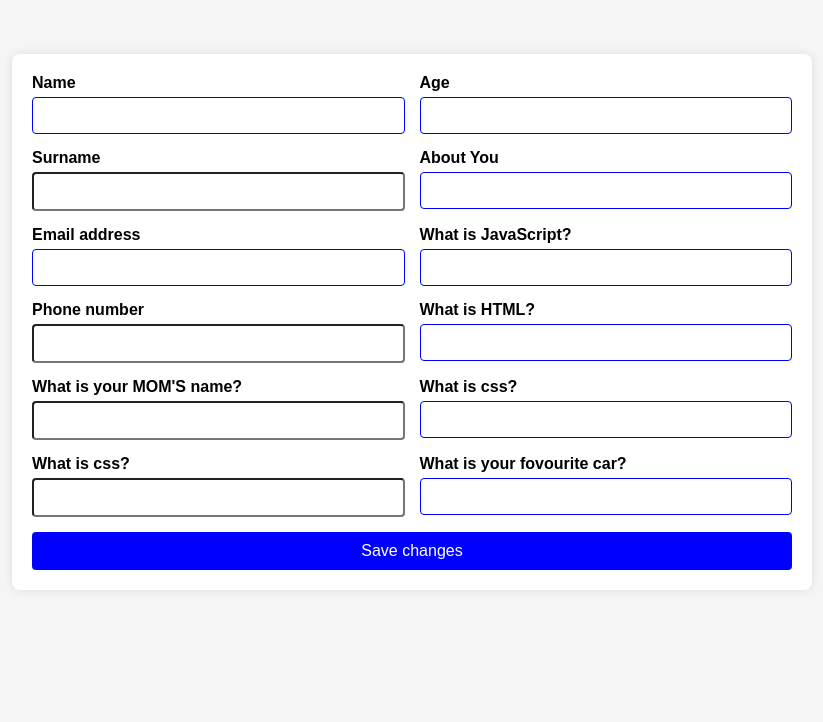
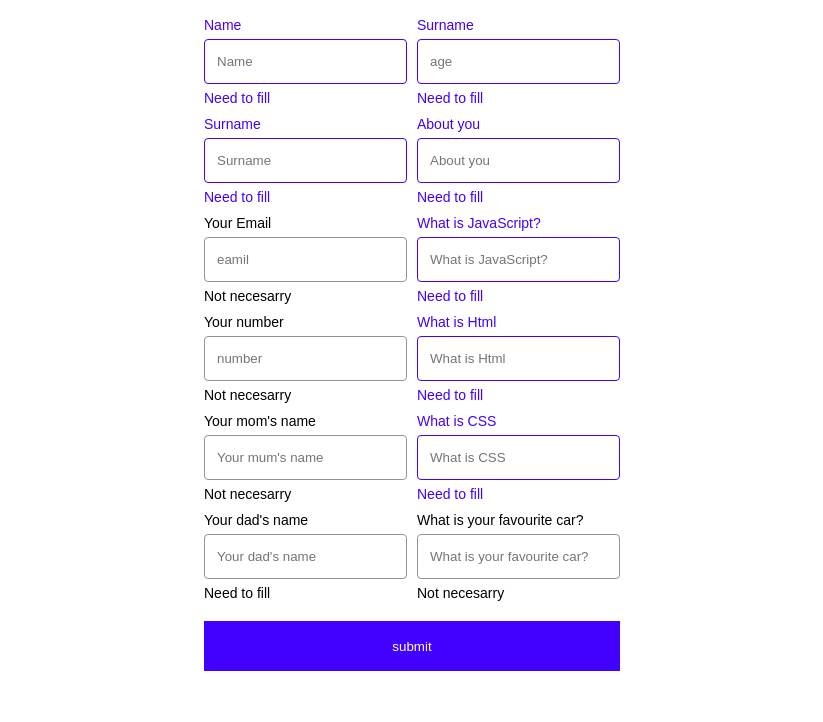
Before and after one commit to Billy-Harington/error, a plain HTML site: page index.html in a window 1280 px wide. Shown: the part 78-800 px from the top of the page, without its empty margins (228-1051 px from the left). Drawn offline with Linux system fonts and the light colour scheme.

Commit message:
Add files via upload

```diff
--- a/index.html
+++ b/index.html
@@ -1,25 +1,27 @@
 <!DOCTYPE html>
 <html lang="en">
+
 <head>
   <meta charset="UTF-8">
   <meta name="viewport" content="width=device-width, initial-scale=1.0">
   <title>Form with Validation</title>
   <link rel="stylesheet" href="style.css">
 </head>
+
 <body>
-
+  <!--
 <div class="form-container">
     <form id="userForm" name="form">
         <div class="form-group">
           <label for="name">Name</label>
-          <input type="text" id="name" name="name" required>
+          <input type="text" id="name" name="name" >
           <span class="error-message">Need to fill</span>
         </div>
 
 
         <div class="form-group">
             <label for="age">Age</label>
-            <input type="number" id="age" name="age" required>
+            <input type="number" id="age" name="age" >
             <span class="error-message">Need to fill</span>
           </div>
 
@@ -31,7 +33,7 @@
 
         <div class="form-group">
             <label for="about">About You </label>
-            <input type="text" id="about" name="about" required>
+            <input type="text" id="about" name="about" >
             <span class="error-message">Need to fill</span>
           </div>
 
@@ -41,7 +43,7 @@
 
         <div class="form-group">
           <label for="email">Email address</label>
-          <input type="email" id="email" name="email" required>
+          <input type="email" id="email" name="email" >
           <span class="error-message">Need to fill</span>
         </div>
 
@@ -51,7 +53,7 @@
 
     <div class="form-group">
         <label for="java">What is JavaScript?</label>
-        <input type="text" id="java" name="java" required>
+        <input type="text" id="java" name="java" >
         <span class="error-message">WHERE!!!???</span>
       </div>
 
@@ -65,7 +67,7 @@
 
       <div class="form-group">
         <label for="html">What is HTML?</label>
-        <input type="text" id="html" name="html" required>
+        <input type="text" id="html" name="html" >
         <span class="error-message">Are u crazy bruh</span>
       </div>
       <div class="form-group">
@@ -76,7 +78,7 @@
 
       <div class="form-group">
         <label for="html">What is css?</label>
-        <input type="text" id="css" name="css" required>
+        <input type="text" id="css" name="css" >
         <span class="error-message">Are u crazy bruh</span>
       </div>
 
@@ -88,7 +90,7 @@
 
       <div class="form-group">
         <label for="html">What is your fovourite car?</label>
-        <input type="text" id="car" name="car" required>
+        <input type="text" id="car" name="car" >
         <span class="error-message">Are u crazy bruh</span>
       </div>
 
@@ -96,8 +98,104 @@
 
     <button type="submit" class="submit-btn">Save changes</button>
   </form>
-</div>
+</div> -->
 
-<script src="script.js"></script>
+  <div class="header">
+    <h1>Example from</h1>
+    <p>All: 12 Need: 7 Success: <span class="scs">0</span>/7 Error: <span class="err">0</span>/7</p>
+  </div>
+
+
+
+
+    <form name="form">
+      <div class="form-container">
+      <div class="first" >
+         <label for="name" class="required">
+          <span class="title">Name</span>
+          <input type="text" name="name" id="name" placeholder="Name">
+          <span class="error-message">Need to fill</span>
+        </label>
+        <label for="surname" class="required">
+          <span class="title">Surname</span>
+          <input type="text" name="surname" id="surname" placeholder="Surname">
+          <span class="error-message">Need to fill</span>
+        </label>
+
+        <label for="email">
+          <span class="title">Your Email</span>
+          <input type="email" name="email" id="eamil" placeholder="eamil">
+          <span class="error-message">Not necesarry</span>
+        </label>
+
+        <label for="number">
+          <span class="title">Your number</span>
+          <input type="number" name="number" id="number" placeholder="number">
+          <span class="error-message">Not necesarry</span>
+        </label>
+
+        <label for="mom's name" >
+          <span class="title">Your mom's name</span>
+          <input type="name" name="mom's name" id="mom' name" placeholder="Your mum's name">
+          <span class="error-message">Not necesarry</span>
+        </label>
+
+        <label for="dad's name">
+          <span class="title">Your dad's name</span>
+          <input type="name" name="dad's name" id="dad's name" placeholder="Your dad's name">
+          <span class="error-message">Need to fill</span>
+        </label>
+      </div>
+      <div class="second">
+
+
+        <label for="age" class="required">
+          <span class="title">Surname</span>
+          <input type="age" name="age" id="age" placeholder="age">
+          <span class="error-message">Need to fill</span>
+        </label>
+
+        <label for="info" class="required">
+          <span class="title">About you</span>
+          <input type="text" name="info" id="info" placeholder="About you">
+          <span class="error-message">Need to fill</span>
+        </label>
+
+        <label for="java-knowledge" class="required">
+          <span class="title">What is JavaScript?</span>
+          <input type="text" name="java-knowledge" id="java-knowledge" placeholder="What is JavaScript?">
+          <span class="error-message">Need to fill</span>
+        </label>
+
+        <label for="html-knowledge" class="required">
+          <span class="title">What is Html</span>
+          <input type="text" name="html-knowledge" id="html-knowledge" placeholder="What is Html">
+          <span class="error-message">Need to fill</span>
+        </label>
+
+        <label for="css-knowledge" class="required">
+          <span class="title">What is CSS</span>
+          <input type="text" name="css-knowledge" id="css-knowledge" placeholder="What is CSS">
+          <span class="error-message">Need to fill</span>
+        </label>
+
+
+        <label for="favourite-car" >
+          <span class="title">What is your favourite car?</span>
+          <input type="text" name="favourite-car" id="favourite-car" placeholder="What is your favourite car?">
+          <span class="error-message">Not necesarry</span>
+        </label>
+
+      </div>
+
+    </div>
+
+      <button class="btn">submit</button>
+    </form>
+
+
+
+  <script src="script.js"></script>
 </body>
+
 </html>
--- a/script.js
+++ b/script.js
@@ -1,35 +1,84 @@
-const form = document.getElementById("userForm")
+// const form = document.getElementById("userForm")
 
 
-let data = {
+// let data = {
 
-}
-form.onsubmit = (event) =>{
+// }
+// form.onsubmit = (event) =>{
 
-    event.preventDefault();
+//     event.preventDefault();
 
-    let formIsValid = true
+//     let formIsValid = true
 
 
-   let inps = document.querySelectorAll("input")
+//    let inps = document.querySelectorAll("input")
 
 
-    inps.forEach(inp => {
-        const errorMessage = inp.querySelectorAll('.eror-message');
+//     inps.forEach(inp => {
+//         const errorMessage = inp.querySelectorAll('.error-message');
 
-        data[inp.name]= inp.value
+//         data[inp.name]= inp.value
 
-        if (inp.value.trim() === "") {
-            inp.classList.add("error");
-            errorMessage.style.display = "block";
-            formIsValid = false;
-        } else {
-            inp.classList.remove("error");
-            errorMessage.style.display = "none";
-        }
-    });
+//         if (inp.value.trim() === "") {
+//             inp.classList.add("error");
+//             errorMessage.style.display = "block";
+//             formIsValid = false;
+//         } else {
+//             inp.classList.remove("error");
+//             errorMessage.style.display = "none";
+//         }
+//     });
 
-    //
+//     //
+
+
+// }
+
+
+
+
+const form = document.forms.namedItem("form")
+const lbls = form.querySelectorAll('label')
+const btn = form.querySelector('.btn')
+const scs = document.querySelector('.scs')
+const errs = document.querySelector('.err')
+let truth = true
+
+let correct = 0
+let mistake = 0
+
+
+form.onsubmit = (event) => {
+    event.preventDefault()
+
+const user = {}
+
+lbls.forEach(label => {
+    const inp = label.querySelector('input')
+    let err_message = label.querySelector(".error-message")
+    user[inp.name] = inp.value
+
+    if (label.classList.contains('required') && inp.value.length === 0) {
+        label.classList.add('error')
+        err_message.textContent = `Please enter your ${inp.name}`,
+        btn.style.background = "red"
+        mistake ++
+    }else if (label.classList.contains('required') && inp.value.length > 0){
+        label.classList.remove('error')
+        err_message.textContent = `Success`
+        err_message.style.color = "green"
+         btn.style.background = "green"
+        correct ++
+
+    }
+
+
+    scs.textContent = correct,
+    errs.textContent = mistake
+})
+
+
+console.log(user);
 
 
 }
--- a/style.css
+++ b/style.css
@@ -5,6 +5,7 @@
    font-family: Arial, sans-serif;
  }
 
+ /*
   body {
     display: flex;
     justify-content: center;
@@ -95,4 +96,100 @@
 
   .error {
     border: 1px solid red;
+  } */
+
+
+ .header {
+   text-align: center;
+   justify-content: center;
+   margin: 20px 0 20px;
  }
+
+ .form-container {
+   display: flex;
+   gap: 10px;
+
+ }
+
+
+
+
+
+
+ form {
+   width: fit-content;
+   margin: 0 auto;
+   height: 700px;
+   display: flex;
+   flex-direction: column;
+   gap: 10px;
+
+   label {
+     display: flex;
+     flex-direction: column;
+     gap: 6px;
+     align-items: start;
+
+     .title,
+     .error-message {
+       font-size: 14px;
+       font-weight: 400;
+       color: black;
+     }
+
+     input {
+       padding: 14px 12px;
+       border-radius: 4px;
+       border: 1px solid #949494;
+       outline: none;
+     }
+
+
+
+
+   }
+
+   .error-message {
+     margin-bottom: 10px;
+   }
+
+   .required {
+
+     .title {
+       color: #4200FF;
+     }
+
+     input {
+       border-color: #4200FF;
+     }
+
+     .error-message {
+       color: #4200FF;
+
+     }
+
+   }
+
+   .error {
+
+     .title,
+     .error-message {
+       color: #EE0004;
+     }
+
+     input {
+       border-color: #EE0004;
+     }
+
+   }
+
+ }
+ .btn{
+
+    background: #4200FF;
+    border: 2px solid #4200FF;
+    height: 50px;
+    color: white;
+
+
+ }
```
Lines whose indentation alone changed are shown as unchanged.
